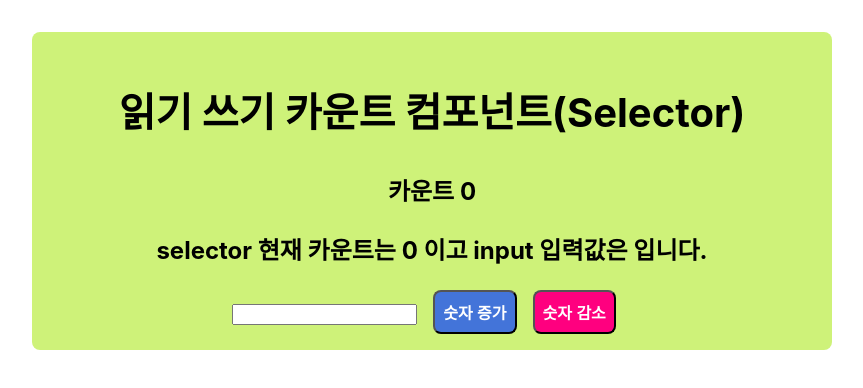
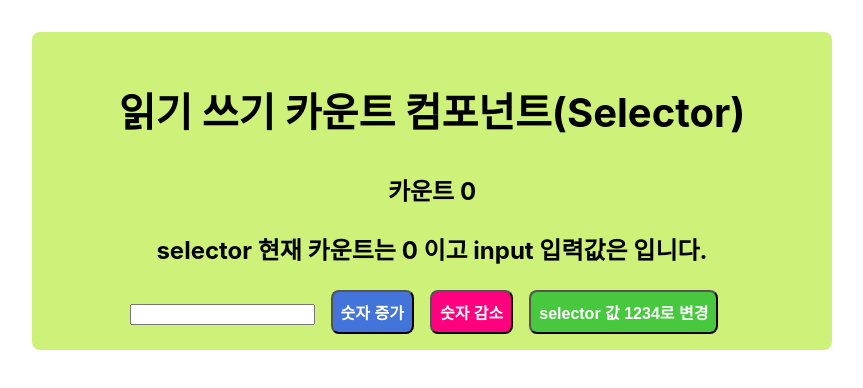
Before and after one commit to Typonote/ReactRecoilPractice, a React (Create React App) app: page / in a window 1280 px wide. Shown: the top 388 px of the page, without its empty margins (208-1071 px from the left). Built offline with nearby package versions, Linux system fonts and the light colour scheme.

Commit message:
#5  Selector 에서 set 을 통해 여러개의 atom 수정

```diff
--- a/src/Components/SelectorCount.js
+++ b/src/Components/SelectorCount.js
@@ -6,7 +6,7 @@ import { countInputState, countState, inputState } from "../Recoil/Atom/count";
 const SelectorCount = () => {
   const [count, setCount] = useRecoilState(countState); // useRecoilState 을 통한 value, setter 반환
   const [input, setInput] = useRecoilState(inputState); // useRecoilState 을 통한 value, setter 반환
-  const countInput = useRecoilValue(countInputState); // useRecoilValue 을 통한 selector 의 get value 반환
+  const [countInput, setCountInput] = useRecoilState(countInputState); // useRecoilState 을 통한 value, setter 반환
 
   return (
     <div className="SelectorCount__Container">
@@ -20,6 +20,9 @@ const SelectorCount = () => {
       <button className="Button__Five" onClick={() => setCount(count - 1)}>
         숫자 감소
       </button>
+      <button className="Button__Three" onClick={() => setCountInput("1234")}>
+        selector 값 1234로 변경
+      </button>
     </div>
   );
 };
--- a/src/Recoil/Atom/count.js
+++ b/src/Recoil/Atom/count.js
@@ -18,6 +18,8 @@ export const inputState = atom({
 // selector 는 atom 의 상태에 의존하는 동적인 데이터를 생성할 수 있다. selector 에서는 get 함수(필수항목)를 통해 atom 정보들을 1개 이상 가져올 수 있다.
 // atom 의 정보가 바뀌면 해당 atom 을 의존하는 selector도 자동으로 리랜더링이 된다.
 
+// selector 에서는 set 이라는 함수를 통해 여러개의 atom 정보를 동시에 수정할 수 있다. 필요한 경우에만 사용하면 된다.
+
 export const countInputState = selector({
   key: "countTitleState",
   get: ({ get }) => {
@@ -25,4 +27,9 @@ export const countInputState = selector({
       inputState
     )} 입니다.`;
   },
+  set: ({ set }, newValue) => {
+    // 2번째 파라미터에는 추가로 받을 인자를 나타냅니다.
+    set(countState, Number(newValue)); // count atom 수정
+    set(inputState, newValue + ""); // input atom 수정
+  },
 });
```
